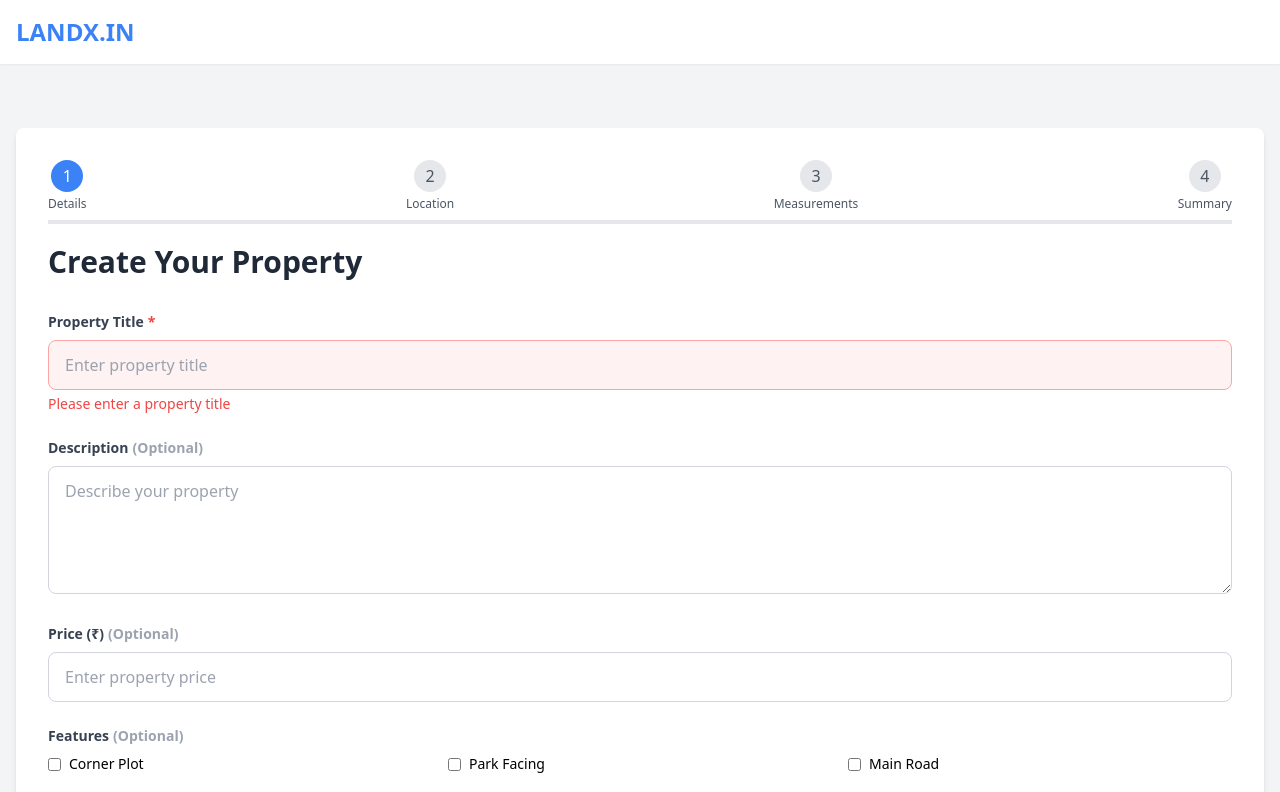
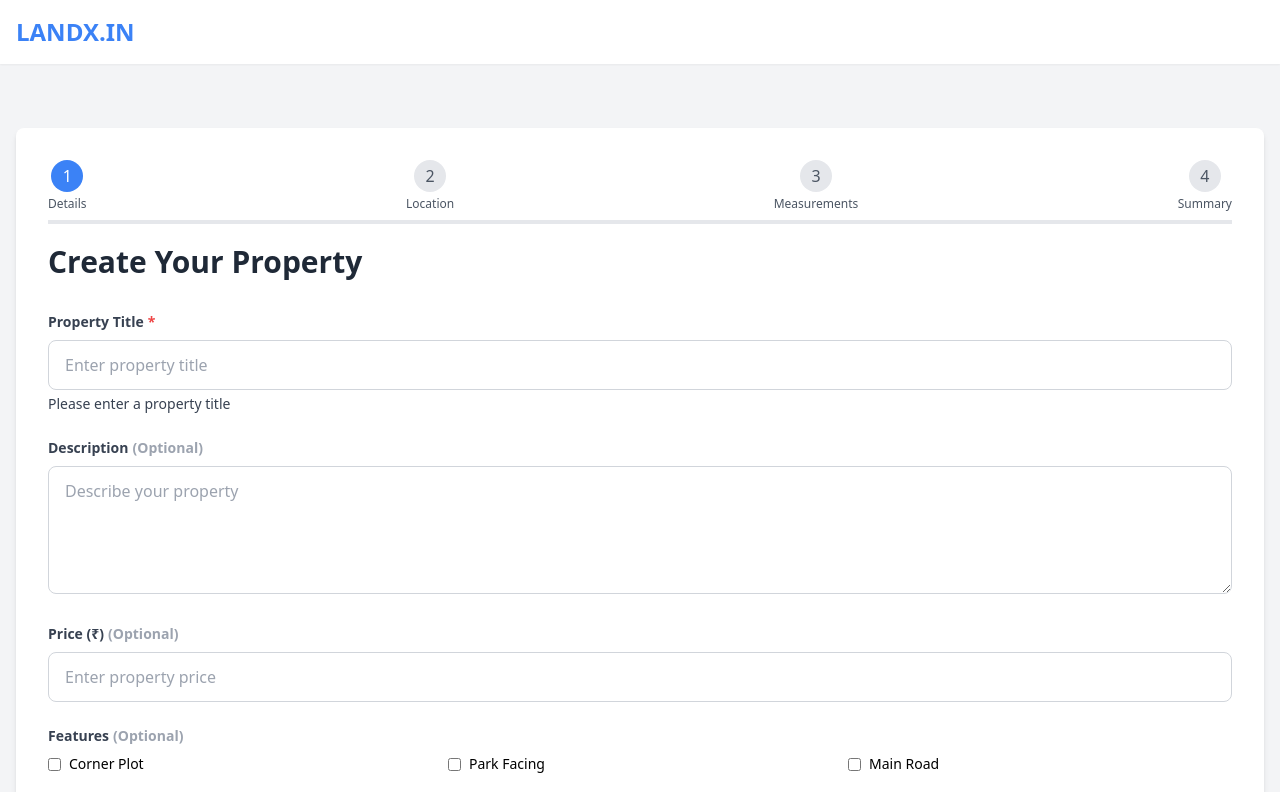
Before and after one commit to akash-limitlessglobaltechnologies/landx, a React (Create React App) app in the folder client/: page /createproperty in a window 1280 px wide. Shown: the top 792 px of the page. Built offline with nearby package versions, Linux system fonts and the light colour scheme.

Commit message:
title field red to gray

```diff
--- a/client/src/components/PropertyBasicInfo.js
+++ b/client/src/components/PropertyBasicInfo.js
@@ -54,12 +54,12 @@ export const PropertyBasicInfo = ({
           onChange={(e) => setTitle(e.target.value)}
           placeholder="Enter property title"
           className={`w-full px-4 py-3 border rounded-lg focus:outline-none focus:ring-2 focus:ring-blue-500 ${
-            !title && 'border-red-300 bg-red-50'
+            !title && 'border-gray-300 '
           }`}
           required
         />
         {!title && (
-          <p className="mt-1 text-sm text-red-500">
+          <p className="mt-1 text-sm text-gray-700">
             Please enter a property title
           </p>
         )}
```
